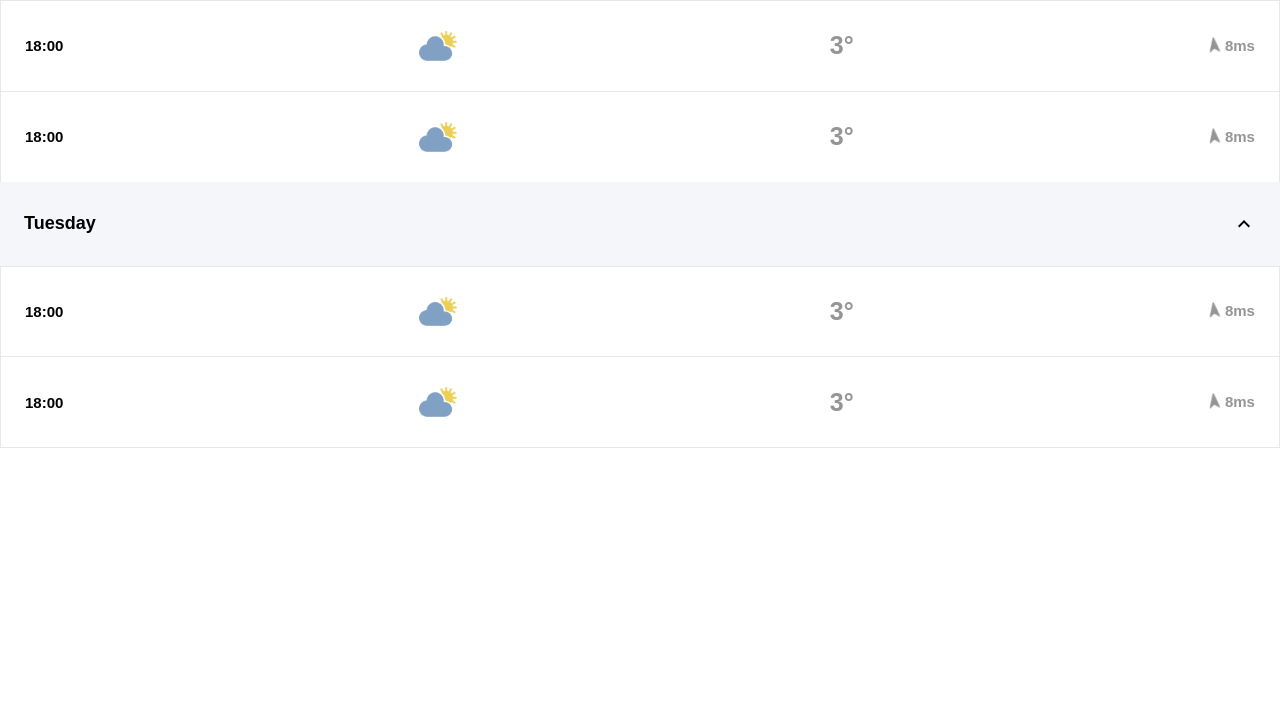
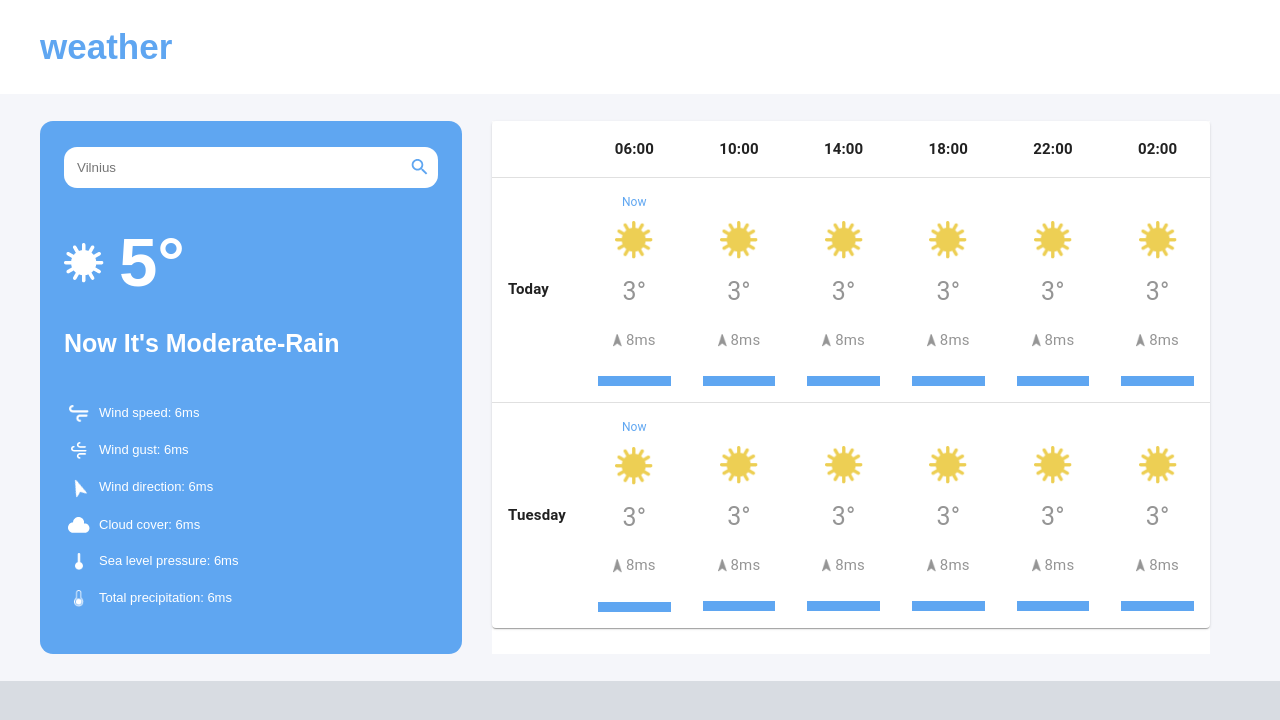
Before and after one commit to sunny-github-acc/tesonet-gatsby-task, a Gatsby site: page / in a window 1280 px wide. Built offline with nearby package versions, Linux system fonts and the light colour scheme; Gatsby itself is replaced by a stand-in of ours.

Commit message:
feat: Desktop scaffolding

```diff
--- a/src/components/MainInfo.tsx
+++ b/src/components/MainInfo.tsx
@@ -6,8 +6,6 @@ import styled from "styled-components";
 const MainInfo = () => {
   return (
     <Container>
-      <Title>weather</Title>
-
       <SearchContainer>
         <Search placeholder="Vilnius" />
         <SearchIconContainer>
@@ -19,6 +17,7 @@ const MainInfo = () => {
         <StaticImage
           src="../images/clear-mono.png"
           height={85.26}
+          width={85.26}
           objectFit="contain"
           alt="clear"
         />
@@ -118,13 +117,13 @@ const Container = styled.main`
   background-color: ${({ theme: { colors } }) => colors.primary};
   padding: 0 24px;
   color: ${({ theme: { colors } }) => colors.white};
-`;
+  border-radius: ${({ theme: { borderRadius } }) => borderRadius};
+  min-width: 374px;
 
-const Title = styled.div`
-  padding-top: 27px;
-  font-weight: bold;
-  font-size: 35px;
-  font-family: ${({ theme: { fonts } }) => fonts.nunito};
+  @media (max-width: 376px) {
+    border-radius: 0;
+    min-width: unset;
+  }
 `;
 
 const SearchContainer = styled.div`
@@ -181,10 +180,15 @@ const WeatherCondition = styled.div`
 const WeatherExtra = styled.div`
   padding: 37px 0;
   display: flex;
+  flex-direction: column;
+
+  @media (max-width: 376px) {
+    flex-direction: row;
+  }
 `;
 
 const WeatherExtraColumn = styled.div`
-  margin-right: 30px;
+  margin-right: 5px;
 `;
 
 const WeatherExtraItem = styled.div`
--- a/src/components/SideInfo.tsx
+++ b/src/components/SideInfo.tsx
@@ -10,6 +10,7 @@ import ListItemText from "@mui/material/ListItemText";
 import { StaticImage } from "gatsby-plugin-image";
 import * as React from "react";
 import styled from "styled-components";
+import SideInfoDesktop from "./SideInfoDesktop";
 
 export default function SideInfo() {
   const [open, setOpen] = React.useState(true);
@@ -19,10 +20,11 @@ export default function SideInfo() {
   };
 
   return (
-    <Container>
+    <>
+      <Mobile>
         <List
           sx={{
-          width: "100vw",
+            width: "100%",
             bgcolor: "background.paper",
           }}
           component="nav"
@@ -134,13 +136,23 @@ export default function SideInfo() {
             </List>
           </Collapse>
         </List>
-    </Container>
+      </Mobile>
+
+      <Desktop>
+        <SideInfoDesktop />
+      </Desktop>
+    </>
   );
 }
 
-const Container = styled.main`
+const Mobile = styled.main`
   background-color: ${({ theme: { colors } }) => colors.white};
   font-weight: bold;
+  display: none;
+
+  @media (max-width: 376px) {
+    display: block;
+  }
 `;
 
 const ListItemContainer = styled.div`
@@ -188,3 +200,14 @@ const Weekday = styled.div`
   font-size: 18px;
   color: ${({ theme: { colors } }) => colors.darkGrey};
 `;
+
+const Desktop = styled.main`
+  background-color: ${({ theme: { colors } }) => colors.white};
+  font-weight: bold;
+  display: block;
+  margin: 0 30px;
+
+  @media (max-width: 376px) {
+    display: none;
+  }
+`;
--- /dev/null
+++ b/src/components/SideInfoDesktop.tsx
@@ -0,0 +1,334 @@
+import * as React from "react";
+import Table from "@mui/material/Table";
+import TableBody from "@mui/material/TableBody";
+import TableCell from "@mui/material/TableCell";
+import TableContainer from "@mui/material/TableContainer";
+import TableHead from "@mui/material/TableHead";
+import TableRow from "@mui/material/TableRow";
+import Paper from "@mui/material/Paper";
+import { StaticImage } from "gatsby-plugin-image";
+import { Avatar, CardHeader } from "@mui/material";
+import styled from "styled-components";
+
+interface Cell {
+  image: string;
+  temperature: number;
+  windDirection: number;
+  windSpeed: number;
+}
+
+interface Data {
+  day: string;
+  six: Cell;
+  ten: Cell;
+  fourteen: Cell;
+  eighteen: Cell;
+  twentytwo: Cell;
+  two: Cell;
+}
+
+function createData({
+  day,
+  six,
+  ten,
+  fourteen,
+  eighteen,
+  twentytwo,
+  two,
+}: Data) {
+  return { day, six, ten, fourteen, eighteen, twentytwo, two };
+}
+
+const rows = [
+  createData({
+    day: "Today",
+    six: {
+      image: "../images/scattered-clouds.png",
+      temperature: 5,
+      windDirection: 1,
+      windSpeed: 5,
+    },
+    ten: {
+      image: "../images/scattered-clouds.png",
+      temperature: 5,
+      windDirection: 1,
+      windSpeed: 5,
+    },
+    fourteen: {
+      image: "../images/scattered-clouds.png",
+      temperature: 5,
+      windDirection: 1,
+      windSpeed: 5,
+    },
+    eighteen: {
+      image: "../images/scattered-clouds.png",
+      temperature: 5,
+      windDirection: 1,
+      windSpeed: 5,
+    },
+    twentytwo: {
+      image: "../images/scattered-clouds.png",
+      temperature: 5,
+      windDirection: 1,
+      windSpeed: 5,
+    },
+    two: {
+      image: "../images/scattered-clouds.png",
+      temperature: 5,
+      windDirection: 1,
+      windSpeed: 5,
+    },
+  }),
+  createData({
+    day: "Tuesday",
+    six: {
+      image: "../images/clear.png",
+      temperature: 5,
+      windDirection: 1,
+      windSpeed: 5,
+    },
+    ten: {
+      image: "../images/clear.png",
+      temperature: 5,
+      windDirection: 1,
+      windSpeed: 5,
+    },
+    fourteen: {
+      image: "../images/clear.png",
+      temperature: 5,
+      windDirection: 1,
+      windSpeed: 5,
+    },
+    eighteen: {
+      image: "../images/clear.png",
+      temperature: 5,
+      windDirection: 1,
+      windSpeed: 5,
+    },
+    twentytwo: {
+      image: "../images/clear.png",
+      temperature: 5,
+      windDirection: 1,
+      windSpeed: 5,
+    },
+    two: {
+      image: "../images/clear.png",
+      temperature: 5,
+      windDirection: 1,
+      windSpeed: 5,
+    },
+  }),
+];
+
+export default function SideInfoDesktop() {
+  return (
+    <TableContainer component={Paper}>
+      <Table sx={{ minWidth: 650 }} aria-label="simple table">
+        <TableHead>
+          <TableRow>
+            <TableCell></TableCell>
+            <TableCell align="center">
+              <Time>06:00</Time>
+            </TableCell>
+            <TableCell align="center">
+              <Time>10:00</Time>
+            </TableCell>
+            <TableCell align="center">
+              <Time>14:00</Time>
+            </TableCell>
+            <TableCell align="center">
+              <Time>18:00</Time>
+            </TableCell>
+            <TableCell align="center">
+              <Time>22:00</Time>
+            </TableCell>
+            <TableCell align="center">
+              <Time>02:00</Time>
+            </TableCell>
+          </TableRow>
+        </TableHead>
+        <TableBody>
+          {rows.map((row) => (
+            <TableRow
+              key={row.day}
+              sx={{ "&:last-child td, &:last-child th": { border: 0 } }}
+            >
+              <TableCell component="th" scope="row">
+                <Day>{row.day}</Day>
+              </TableCell>
+
+              <TableCell align="right">
+                <CellContainer>
+                  <Now>Now</Now>
+                  <StaticImage
+                    src={"../images/clear.png"}
+                    width={38}
+                    objectFit="contain"
+                    alt="clear"
+                  />
+                  <Temperature>3°</Temperature>
+                  <WindSpeed>
+                    <StaticImage
+                      src="../images/wind-direction.png"
+                      height={17.18}
+                      objectFit="contain"
+                      alt="wind direction"
+                    />
+                    &nbsp;8ms
+                  </WindSpeed>
+                </CellContainer>
+              </TableCell>
+
+              <TableCell align="right">
+                <CellContainer>
+                  <Now></Now>
+                  <StaticImage
+                    src="../images/clear.png"
+                    width={38}
+                    objectFit="contain"
+                    alt="clear"
+                  />
+                  <Temperature>3°</Temperature>
+                  <WindSpeed>
+                    <StaticImage
+                      src="../images/wind-direction.png"
+                      height={17.18}
+                      objectFit="contain"
+                      alt="wind direction"
+                    />
+                    &nbsp;8ms
+                  </WindSpeed>
+                </CellContainer>
+              </TableCell>
+
+              <TableCell align="right">
+                <CellContainer>
+                  <Now></Now>
+                  <StaticImage
+                    src="../images/clear.png"
+                    width={38}
+                    objectFit="contain"
+                    alt="clear"
+                  />
+                  <Temperature>3°</Temperature>
+                  <WindSpeed>
+                    <StaticImage
+                      src="../images/wind-direction.png"
+                      height={17.18}
+                      objectFit="contain"
+                      alt="wind direction"
+                    />
+                    &nbsp;8ms
+                  </WindSpeed>
+                </CellContainer>
+              </TableCell>
+
+              <TableCell align="right">
+                <CellContainer>
+                  <Now></Now>
+                  <StaticImage
+                    src="../images/clear.png"
+                    width={38}
+                    objectFit="contain"
+                    alt="clear"
+                  />
+                  <Temperature>3°</Temperature>
+                  <WindSpeed>
+                    <StaticImage
+                      src="../images/wind-direction.png"
+                      height={17.18}
+                      objectFit="contain"
+                      alt="wind direction"
+                    />
+                    &nbsp;8ms
+                  </WindSpeed>
+                </CellContainer>
+              </TableCell>
+
+              <TableCell align="right">
+                <CellContainer>
+                  <Now></Now>
+                  <StaticImage
+                    src="../images/clear.png"
+                    width={38}
+                    objectFit="contain"
+                    alt="clear"
+                  />
+                  <Temperature>3°</Temperature>
+                  <WindSpeed>
+                    <StaticImage
+                      src="../images/wind-direction.png"
+                      height={17.18}
+                      objectFit="contain"
+                      alt="wind direction"
+                    />
+                    &nbsp;8ms
+                  </WindSpeed>
+                </CellContainer>
+              </TableCell>
+
+              <TableCell align="right">
+                <CellContainer>
+                  <Now></Now>
+                  <StaticImage
+                    src="../images/clear.png"
+                    width={38}
+                    objectFit="contain"
+                    alt="clear"
+                  />
+                  <Temperature>3°</Temperature>
+                  <WindSpeed>
+                    <StaticImage
+                      src="../images/wind-direction.png"
+                      height={17.18}
+                      objectFit="contain"
+                      alt="wind direction"
+                    />
+                    &nbsp;8ms
+                  </WindSpeed>
+                </CellContainer>
+              </TableCell>
+            </TableRow>
+          ))}
+        </TableBody>
+      </Table>
+    </TableContainer>
+  );
+}
+
+const Day = styled.div`
+  font-weight: bold;
+  font-size: 15px;
+  color: ${({ theme: { colors } }) => colors.darkGrey};
+`;
+
+const Time = styled(Day)``;
+
+const Now = styled.div`
+  color: ${({ theme: { colors } }) => colors.primary};
+  font-size: 12px;
+  min-height: 16.67px;
+  margin-bottom: 10px;
+`;
+
+const CellContainer = styled.div`
+  text-align: center;
+  padding: 0 15px;
+  padding-bottom: 25px;
+  border-bottom: 10px solid ${({ theme: { colors } }) => colors.primary}; ;
+`;
+
+const Temperature = styled.div`
+  font-size: 25px;
+  color: ${({ theme: { colors } }) => colors.lightestGrey};
+  text-align: center;
+  padding: 15px 0;
+  padding-bottom: 20px;
+`;
+
+const WindSpeed = styled.div`
+  display: flex;
+  font-size: 15px;
+  color: ${({ theme: { colors } }) => colors.lightestGrey};
+  text-align: center;
+`;
--- a/src/pages/index.tsx
+++ b/src/pages/index.tsx
@@ -11,23 +11,17 @@ const IndexPage = () => {
       <GlobalStyle />
       <Helmet />
       <ThemeProvider theme={theme}>
-        {/* <MainInfo /> */}
-        <SideInfo />
+        <Title>weather</Title>
+        <Container>
+          <MainInfo />
+          <SideInfo />
+        </Container>
       </ThemeProvider>
     </Fragment>
   );
 };
 
 export default IndexPage;
-
-const GlobalStyle = createGlobalStyle`
-  body {
-    margin: 0;
-    font-family:Nunito, Arial, sans-serif
-  }
-
-  @media (max-width: 376px) {}
-`;
 
 const theme = {
   colors: {
@@ -53,3 +47,49 @@ const theme = {
   },
   borderRadius: "13px",
 };
+
+const GlobalStyle = createGlobalStyle`
+  body {
+    font-family: Nunito, Arial, sans-serif;
+    background: #D8DCE2;
+    max-width: 1679px;
+    display: flex;
+    flex-direction: column;
+    align-content: center;
+    justify-content: center;
+    margin: 0;
+    padding: 0;
+
+    @media (max-width: 376px) {
+      display: block;
+    }
+  }
+`;
+
+const Title = styled.div`
+  background: ${({ theme: { colors } }) => colors.white};
+  color: ${({ theme: { colors } }) => colors.primary};
+  font-weight: bold;
+  font-size: 35px;
+  padding: 27px 40px;
+
+  @media (max-width: 376px) {
+    padding: 0 24px;
+    padding-top: 27px;
+    background: ${({ theme: { colors } }) => colors.primary};
+    color: ${({ theme: { colors } }) => colors.white};
+    margin-bottom: -1px;
+  }
+`;
+
+const Container = styled.main`
+  display: flex;
+  padding: 27px 40px;
+  background: ${({ theme: { colors } }) => colors.bgMain};
+  overflow-x: scroll;
+
+  @media (max-width: 376px) {
+    display: unset;
+    padding: 0;
+  }
+`;
```
Lines whose indentation alone changed are shown as unchanged.
